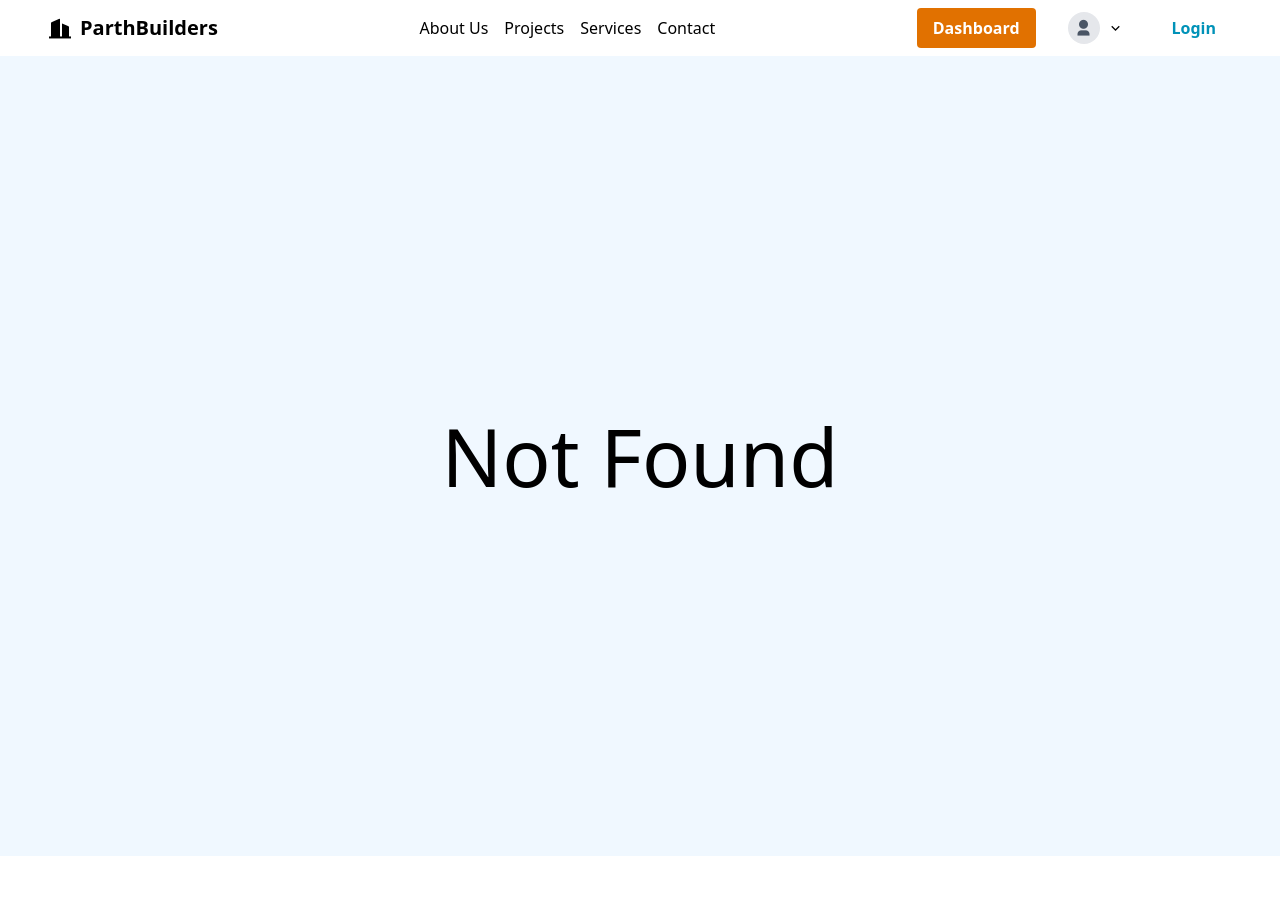
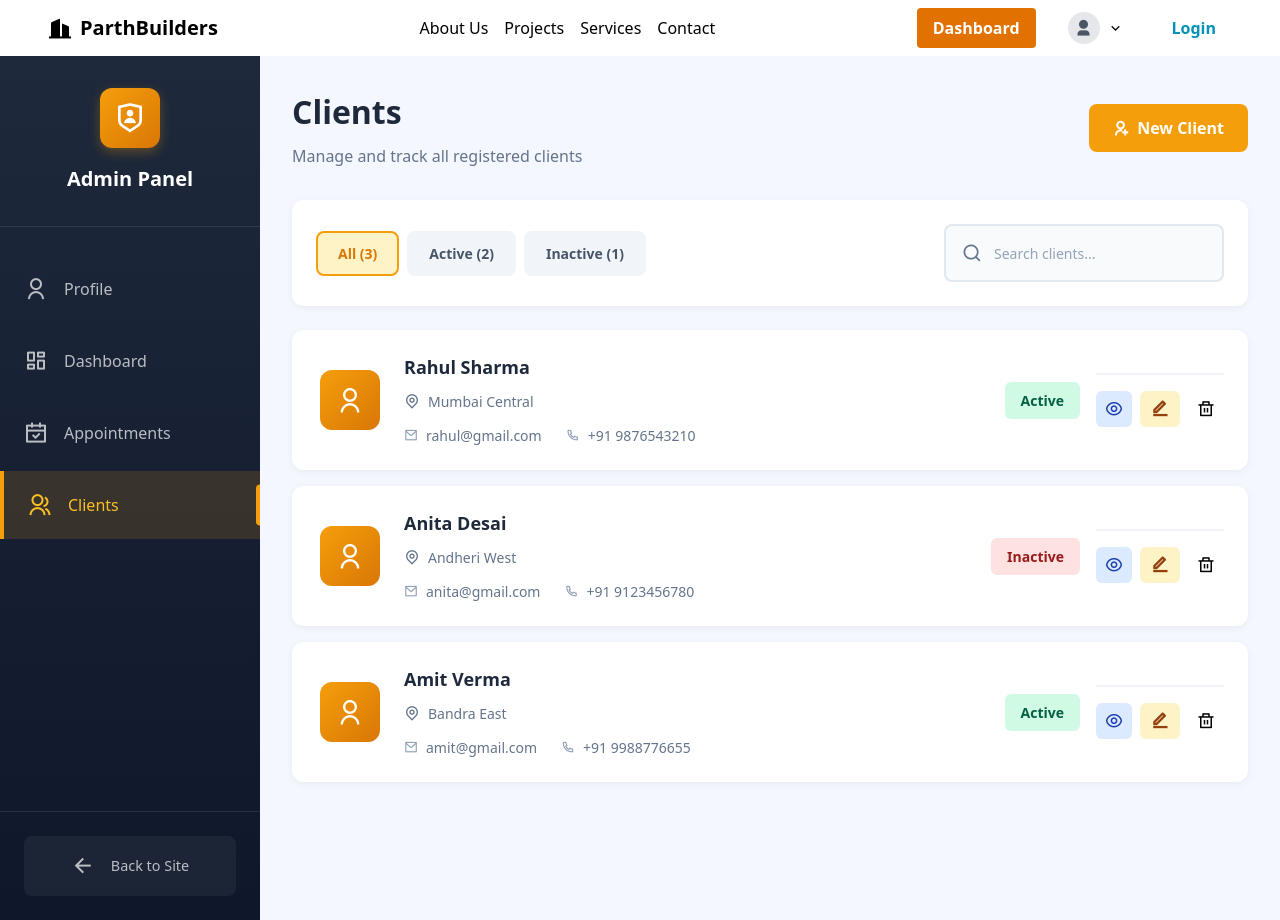
Before and after one commit to udaykene/react-dashboard, a React (Vite) app: page /admin/clients in a window 1280 px wide. Before the commit this address had no page. Before the commit the page ends 856 px from the top, so only its background shows below. Built offline with nearby package versions, Linux system fonts and the light colour scheme.

Commit message:
added client page

```diff
--- a/package.json
+++ b/package.json
@@ -11,6 +11,7 @@
   },
   "dependencies": {
     "@tailwindcss/vite": "^4.1.18",
+    "lucide-react": "^0.563.0",
     "react": "^19.2.0",
     "react-dom": "^19.2.0",
     "react-router-dom": "^7.12.0",
--- a/src/App.jsx
+++ b/src/App.jsx
@@ -22,6 +22,7 @@ import Team from "./pages/Team";
 import AdminDashboard from "./pages/AdminDashboard.jsx";
 import AdminProfile from "./pages/AdminProfile";
 import AdminAppointments from "./pages/AdminAppointments";
+import AdminClients from "./pages/AdminClients.jsx";
 const App = () => {
 
   const location = useLocation();
@@ -50,6 +51,7 @@ const App = () => {
           <Route path="/admin/dashboard" element={<AdminDashboard />} />
           <Route path="/admin/profile" element={<AdminProfile />} />
           <Route path="/admin/appointments" element={<AdminAppointments />} />
+          <Route path="/admin/clients" element={<AdminClients />} />
 
           <Route path="*" element={<NotFound />} />
         </Routes>
--- a/src/components/AdminSidebar.jsx
+++ b/src/components/AdminSidebar.jsx
@@ -21,6 +21,11 @@ const AdminSidebar = () => {
       path: "/admin/appointments",
       icon: "ri-calendar-check-line",
     },
+    {
+      name: "Clients",
+      path:"/admin/clients",
+      icon:"ri-group-line",
+    }
   ];
 
   return (
--- /dev/null
+++ b/src/pages/AdminClients.jsx
@@ -0,0 +1,154 @@
+import React, { useState } from "react";
+import AdminLayout from "../components/AdminLayout";
+import "./AdminAppointments.css";
+
+const AdminClients = () => {
+  const [clients] = useState([
+    {
+      id: 1,
+      name: "Rahul Sharma",
+      email: "rahul@gmail.com",
+      phone: "+91 9876543210",
+      status: "active",
+      location: "Mumbai Central",
+    },
+    {
+      id: 2,
+      name: "Anita Desai",
+      email: "anita@gmail.com",
+      phone: "+91 9123456780",
+      status: "inactive",
+      location: "Andheri West",
+    },
+    {
+      id: 3,
+      name: "Amit Verma",
+      email: "amit@gmail.com",
+      phone: "+91 9988776655",
+      status: "active",
+      location: "Bandra East",
+    },
+  ]);
+
+  const [filterStatus, setFilterStatus] = useState("all");
+
+  const getStatusClass = (status) => {
+    switch (status) {
+      case "active":
+        return "status-confirmed";
+      case "inactive":
+        return "status-cancelled";
+      default:
+        return "";
+    }
+  };
+
+  const filteredClients =
+    filterStatus === "all"
+      ? clients
+      : clients.filter((client) => client.status === filterStatus);
+
+  return (
+    <AdminLayout>
+      <div className="admin-appointments">
+        <div className="appointments-header">
+          <div>
+            <h1>Clients</h1>
+            <p>Manage and track all registered clients</p>
+          </div>
+          <button className="btn-primary">
+            <i className="ri-user-add-line"></i>
+            New Client
+          </button>
+        </div>
+
+        <div className="appointments-filters">
+          <div className="filter-group">
+            <button
+              className={`filter-btn ${filterStatus === "all" ? "active" : ""}`}
+              onClick={() => setFilterStatus("all")}
+            >
+              All ({clients.length})
+            </button>
+            <button
+              className={`filter-btn ${filterStatus === "active" ? "active" : ""}`}
+              onClick={() => setFilterStatus("active")}
+            >
+              Active ({clients.filter((c) => c.status === "active").length})
+            </button>
+            <button
+              className={`filter-btn ${filterStatus === "inactive" ? "active" : ""}`}
+              onClick={() => setFilterStatus("inactive")}
+            >
+              Inactive ({clients.filter((c) => c.status === "inactive").length})
+            </button>
+          </div>
+
+          <div className="search-box">
+            <i className="ri-search-line"></i>
+            <input type="text" placeholder="Search clients..." />
+          </div>
+        </div>
+
+        <div className="appointments-list">
+          {filteredClients.length === 0 ? (
+            <div className="empty-state">
+              <i className="ri-user-line"></i>
+              <h3>No clients found</h3>
+              <p>There are no {filterStatus} clients at the moment.</p>
+            </div>
+          ) : (
+            filteredClients.map((client) => (
+              <div key={client.id} className="appointment-card">
+                <div className="appointment-info">
+                  <div className="appointment-icon">
+                    <i className="ri-user-line"></i>
+                  </div>
+                  <div className="appointment-details">
+                    <h3>{client.name}</h3>
+                    <p className="project-name">
+                      <i className="ri-map-pin-line"></i>
+                      {client.location}
+                    </p>
+                    <div className="appointment-meta">
+                      <span>
+                        <i className="ri-mail-line"></i>
+                        {client.email}
+                      </span>
+                      <span>
+                        <i className="ri-phone-line"></i>
+                        {client.phone}
+                      </span>
+                    </div>
+                  </div>
+                </div>
+
+                <div className="appointment-actions">
+                  <span
+                    className={`status-badge ${getStatusClass(client.status)}`}
+                  >
+                    {client.status.charAt(0).toUpperCase() +
+                      client.status.slice(1)}
+                  </span>
+                  <div className="action-buttons">
+                    <button className="btn-action btn-view">
+                      <i className="ri-eye-line"></i>
+                    </button>
+                    <button className="btn-action btn-edit">
+                      <i className="ri-edit-line"></i>
+                    </button>
+                    <button className="btn-action btn-delete">
+                      <i className="ri-delete-bin-line"></i>
+                    </button>
+                  </div>
+                </div>
+              </div>
+            ))
+          )}
+        </div>
+      </div>
+    </AdminLayout>
+  );
+};
+
+export default AdminClients;
```
Also changed, not shown: 1 other file (tests, documents, lock files or other folders).
